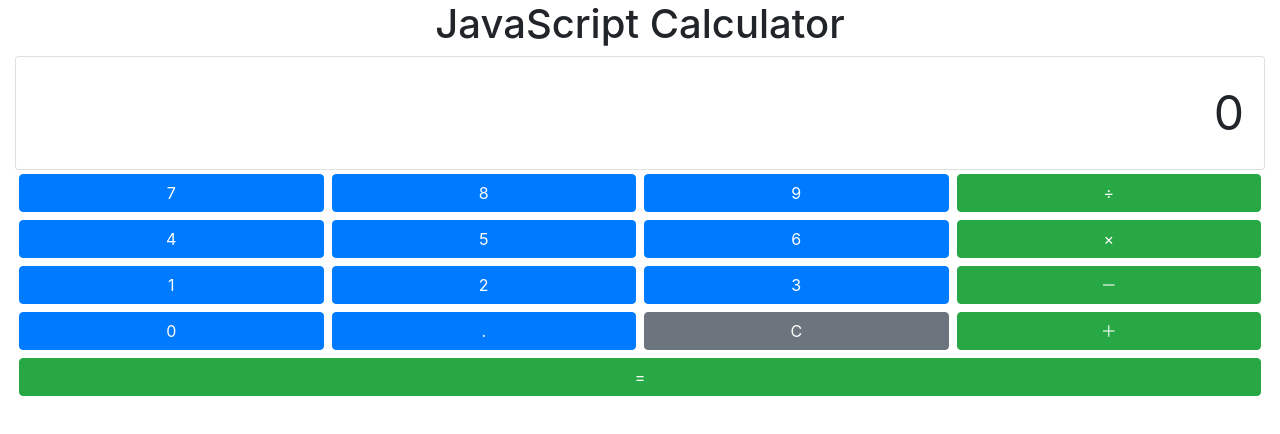
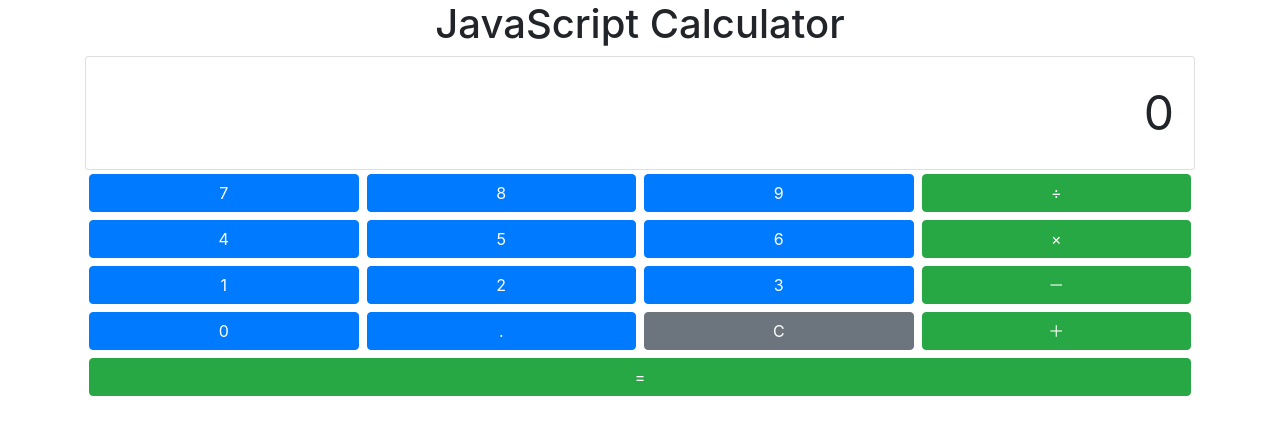
Before and after one commit to yk3108/javascript-calculator-typescript, a React (Create React App) app: page / in a window 1280 px wide. Shown: the top 434 px of the page. Built offline with nearby package versions, Linux system fonts and the light colour scheme.

Commit message:
add wrapper

```diff
--- a/src/components/App.tsx
+++ b/src/components/App.tsx
@@ -118,6 +118,7 @@ const App: React.FC = () => {
           <h1>JavaScript Calculator</h1>
         </Col>
       </Row>
+      <Container className="calculator-wrapper">
         <Row>
           <Col>
             <Card>
@@ -138,6 +139,7 @@ const App: React.FC = () => {
           onDecimalButtonClick={onDecimalButtonClick}
         />
       </Container>
+    </Container>
   );
 };
 
```
Lines whose indentation alone changed are shown as unchanged.
